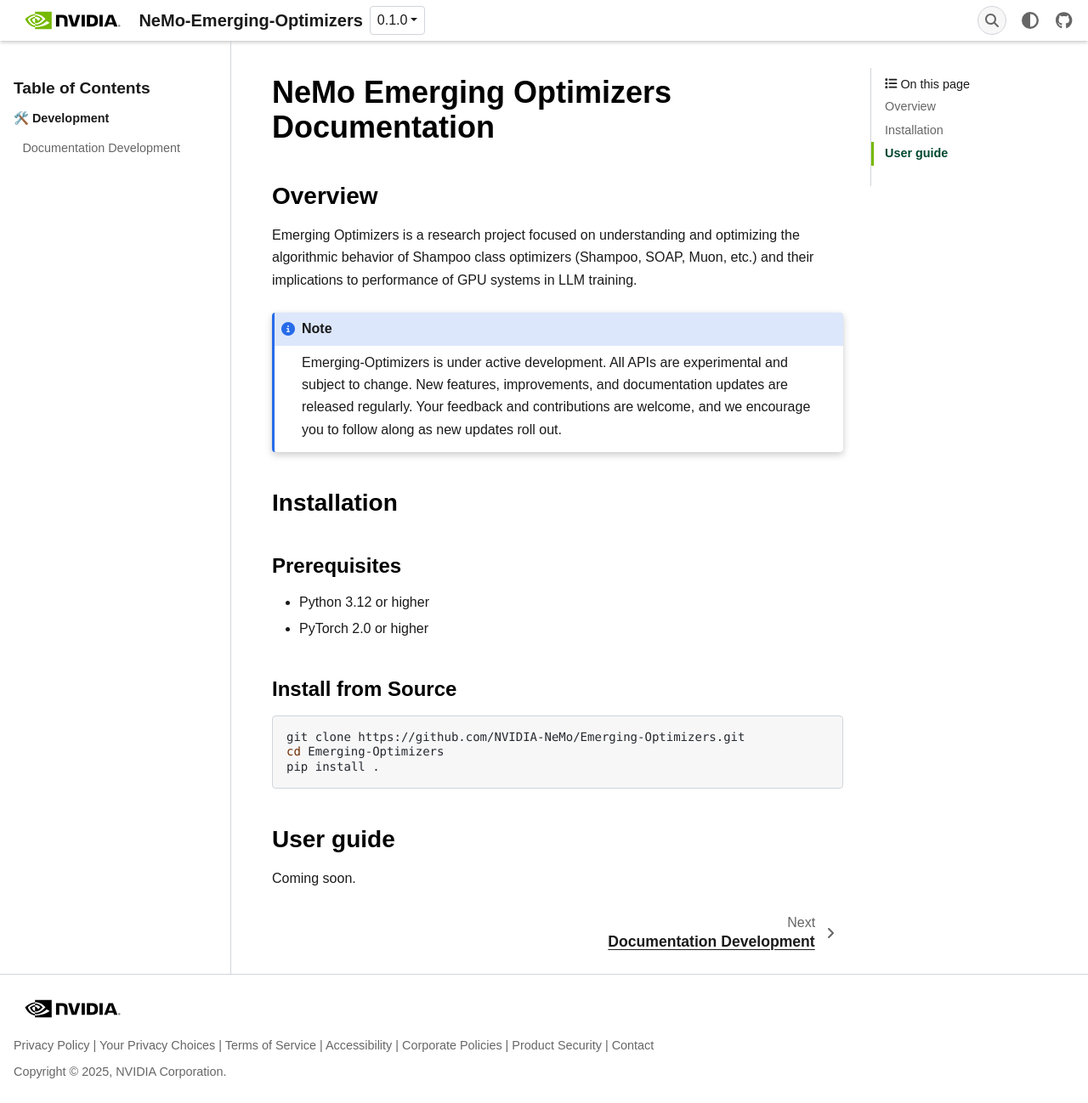
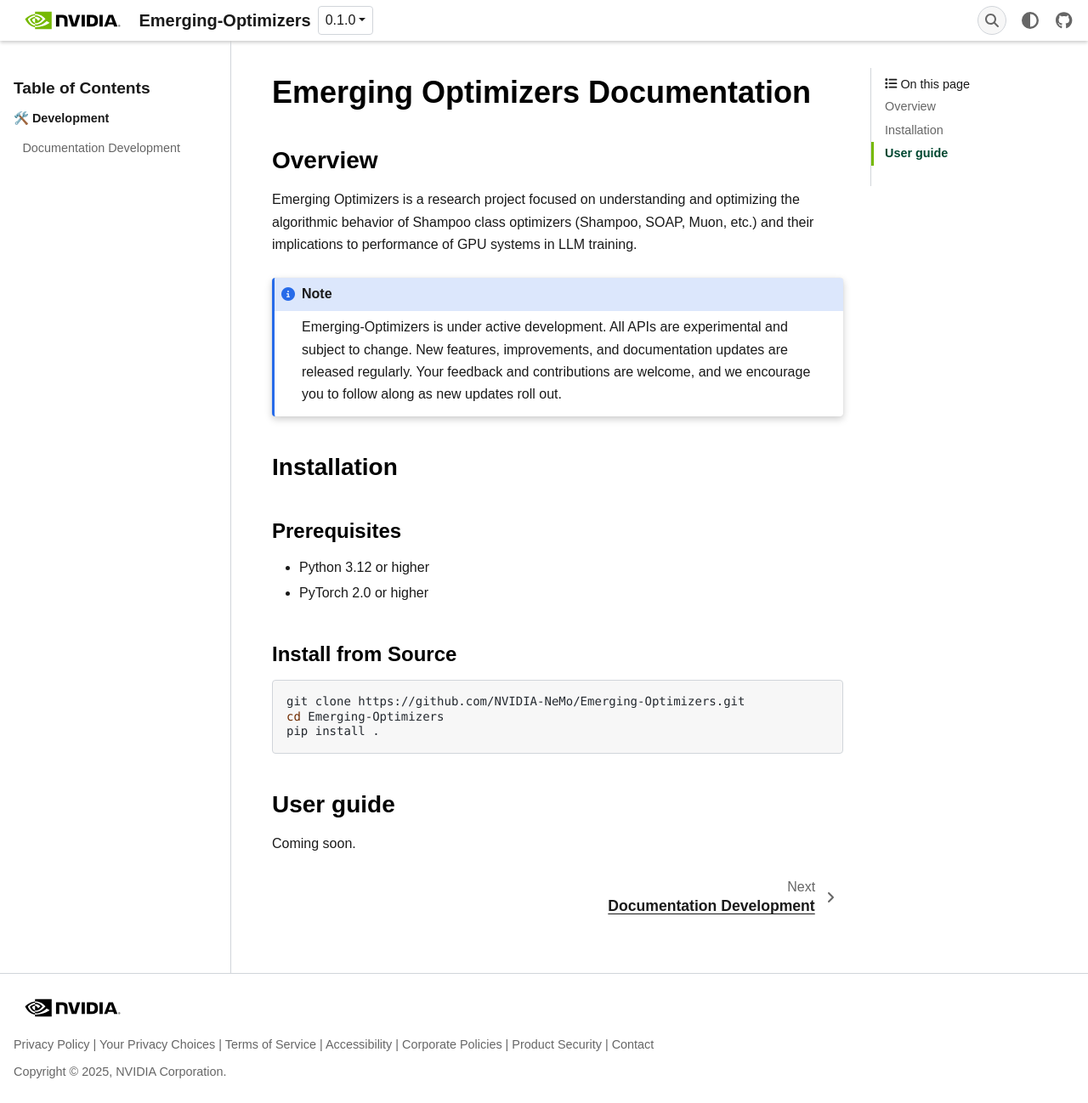
Before and after one commit to NVIDIA-NeMo/Emerging-Optimizers, a Sphinx documentation site: the page built from docs/index.md, in a window 1280 px wide and 1298 px high. Shown: the whole window at 85% size. Built offline with Sphinx 7.4.7, drawn with Linux system fonts in a browser that asks for light colours; some web fonts are replaced; formulas are drawn with MathJax 3; pages that are not in the unit, such as notebooks, are missing from menus.

Commit message:
Name corrections
Signed-off-by: Andrew Schilling <aschilling@nvidia.com>

```diff
--- a/docs/conf.py
+++ b/docs/conf.py
@@ -27,7 +27,7 @@
 # -- Project information -----------------------------------------------------
 # https://www.sphinx-doc.org/en/master/usage/configuration.html#project-information
 
-project = "NeMo-Emerging-Optimizers"
+project = "Emerging-Optimizers"
 copyright = "2025, NVIDIA Corporation"
 author = "NVIDIA Corporation"
 release = "0.1.0"
--- a/docs/index.md
+++ b/docs/index.md
@@ -1,4 +1,4 @@
-# NeMo Emerging Optimizers Documentation
+# Emerging Optimizers Documentation
 
 ## Overview
 
```
